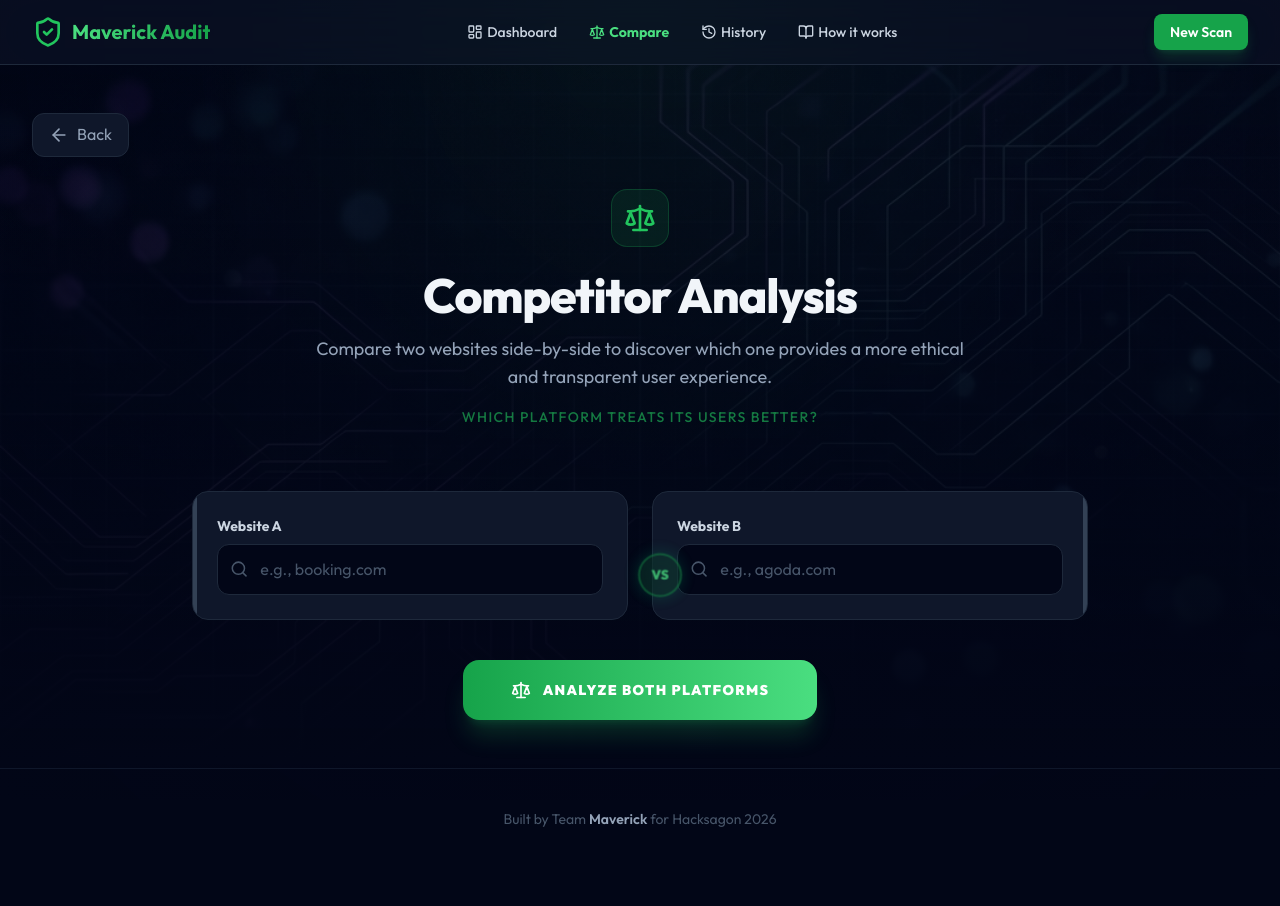
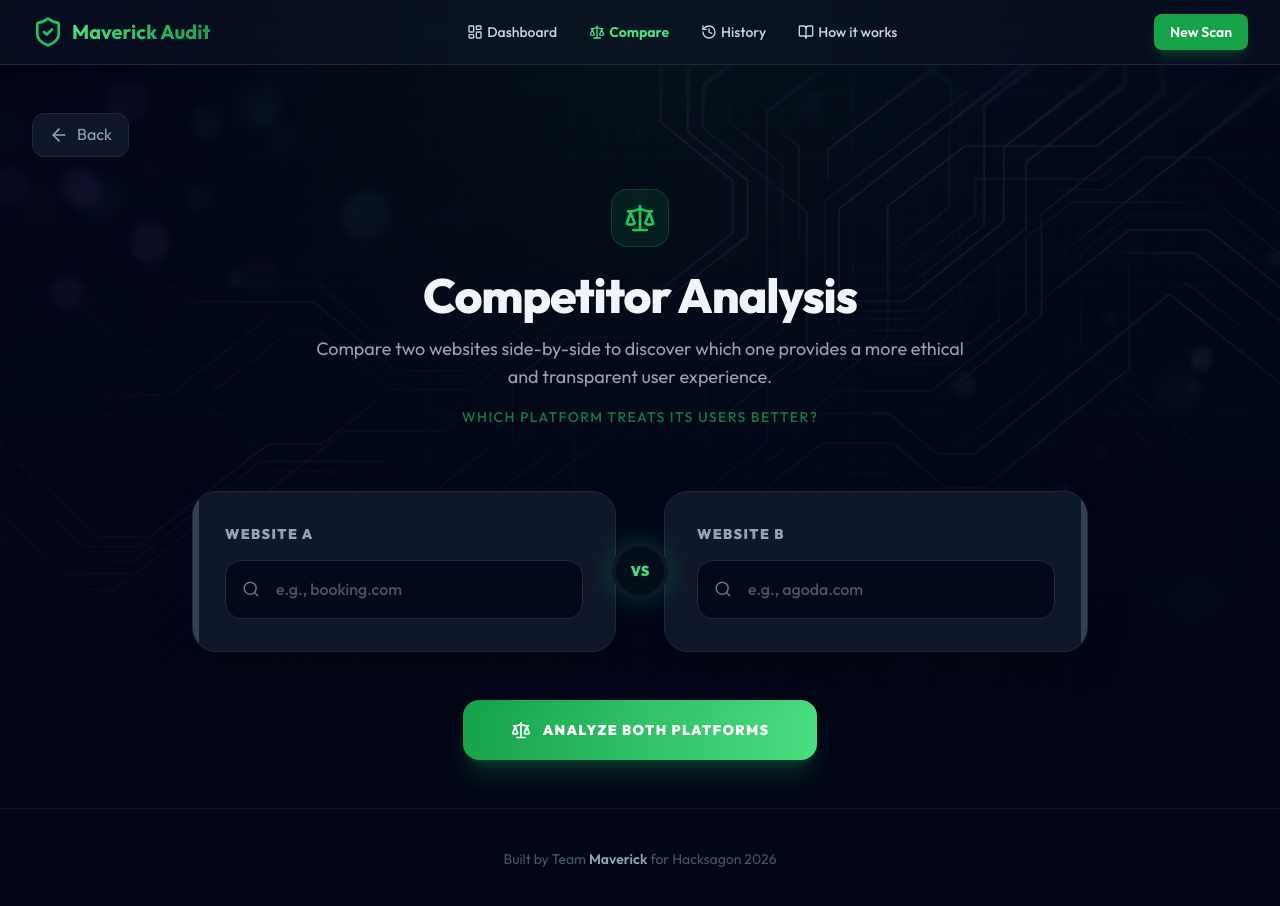
Before and after one commit to HARISH-AHAMED/ethical-ux-audit-platform, a React (Vite) app: page /compare in a window 1280 px wide. Shown: the top 906 px of the page. Before the commit the page ends 869 px from the top, so only its background shows below. Built offline with nearby package versions, Linux system fonts and the light colour scheme.

Commit message:
fix: perfectly center 'VS' badge and add premium pulsing animations

```diff
--- a/src/pages/Compare.jsx
+++ b/src/pages/Compare.jsx
@@ -299,43 +299,52 @@ function Compare() {
       {/* Comparison Form */}
       {!results && (
         <form onSubmit={handleCompare} className="max-w-4xl mx-auto">
-          <div className="grid md:grid-cols-2 gap-6 mb-8 relative">
-            <motion.div
-              animate={{ scale: [1, 1.2, 1], opacity: [0.5, 1, 0.5] }}
-              transition={{ duration: 2, repeat: Infinity, ease: "easeInOut" }}
-              className="absolute left-1/2 top-1/2 -translate-x-1/2 -translate-y-1/2 w-10 h-10 bg-primary-600/20 rounded-full flex items-center justify-center text-xs font-black text-primary-400 z-10 border-2 border-primary-500/40 hidden md:flex backdrop-blur-md shadow-[0_0_15px_rgba(16,185,129,0.3)]"
-            >
-              VS
-            </motion.div>
-
-            <div className="bg-slate-900 border border-slate-800 rounded-2xl p-6 relative group overflow-hidden">
-              <div className="absolute top-0 left-0 w-1 h-full bg-slate-700 group-focus-within:bg-primary-500 transition-colors"></div>
-              <label className="block text-sm font-bold text-slate-300 mb-2">Website A</label>
-              <div className="flex items-center gap-3 bg-slate-950 border border-slate-800 rounded-xl p-3">
-                <Search className="w-5 h-5 text-slate-600" />
+          <div className="relative mb-12">
+            <div className="grid md:grid-cols-2 gap-6 lg:gap-12 backdrop-blur-sm">
+              <div className="bg-slate-900 border border-slate-800 rounded-3xl p-8 relative group overflow-hidden shadow-2xl transition-all hover:border-primary-500/30">
+                <div className="absolute top-0 left-0 w-1.5 h-full bg-slate-700 group-focus-within:bg-primary-500 transition-colors"></div>
+                <label className="block text-sm font-black text-slate-400 uppercase tracking-widest mb-4">Website A</label>
+                <div className="flex items-center gap-4 bg-slate-950/80 border border-slate-800 rounded-2xl p-4 transition-all focus-within:border-primary-500/50 focus-within:ring-4 focus-within:ring-primary-500/10">
+                  <Search className="w-5 h-5 text-slate-500" />
                   <input
                     type="text"
                     placeholder="e.g., booking.com"
-                  className="w-full bg-transparent border-none focus:ring-0 text-slate-100 placeholder:text-slate-600"
+                    className="w-full bg-transparent border-none focus:ring-0 text-slate-100 placeholder:text-slate-600 font-medium"
                     value={urlA}
                     onChange={(e) => { setUrlA(e.target.value); setError('') }}
                   />
                 </div>
               </div>
 
-            <div className="bg-slate-900 border border-slate-800 rounded-2xl p-6 relative group overflow-hidden">
-              <div className="absolute top-0 right-0 w-1 h-full bg-slate-700 group-focus-within:bg-primary-500 transition-colors"></div>
-              <label className="block text-sm font-bold text-slate-300 mb-2">Website B</label>
-              <div className="flex items-center gap-3 bg-slate-950 border border-slate-800 rounded-xl p-3">
-                <Search className="w-5 h-5 text-slate-600" />
+              <div className="bg-slate-900 border border-slate-800 rounded-3xl p-8 relative group overflow-hidden shadow-2xl transition-all hover:border-primary-500/30">
+                <div className="absolute top-0 right-0 w-1.5 h-full bg-slate-700 group-focus-within:bg-primary-500 transition-colors"></div>
+                <label className="block text-sm font-black text-slate-400 uppercase tracking-widest mb-4">Website B</label>
+                <div className="flex items-center gap-4 bg-slate-950/80 border border-slate-800 rounded-2xl p-4 transition-all focus-within:border-primary-500/50 focus-within:ring-4 focus-within:ring-primary-500/10">
+                  <Search className="w-5 h-5 text-slate-500" />
                   <input
                     type="text"
                     placeholder="e.g., agoda.com"
-                  className="w-full bg-transparent border-none focus:ring-0 text-slate-100 placeholder:text-slate-600"
+                    className="w-full bg-transparent border-none focus:ring-0 text-slate-100 placeholder:text-slate-600 font-medium"
                     value={urlB}
                     onChange={(e) => { setUrlB(e.target.value); setError('') }}
                   />
                 </div>
+              </div>
+            </div>
+
+            {/* VS Badge - Perfectly Centered over the cards */}
+            <div className="absolute left-1/2 top-1/2 -translate-x-1/2 -translate-y-1/2 z-20 pointer-events-none hidden md:block">
+              <motion.div
+                animate={{
+                  scale: [1, 1.1, 1],
+                  rotate: [0, 5, -5, 0]
+                }}
+                transition={{ duration: 6, repeat: Infinity, ease: "easeInOut" }}
+                className="w-14 h-14 bg-slate-950 rounded-full flex items-center justify-center border-4 border-slate-900 shadow-[0_0_30px_rgba(16,185,129,0.3)] relative"
+              >
+                <div className="absolute inset-0 rounded-full bg-primary-500/20 animate-ping opacity-20"></div>
+                <span className="text-sm font-black text-primary-400 relative z-10 italic">VS</span>
+              </motion.div>
             </div>
           </div>
 
```
Lines whose indentation alone changed are shown as unchanged.
